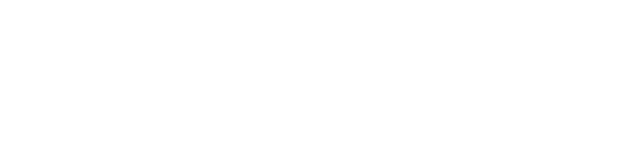
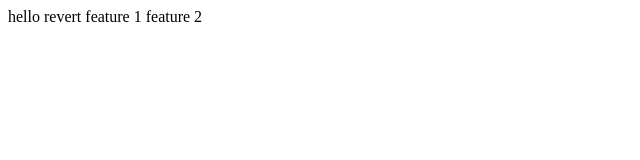
Before and after one commit to pico-inno/GitFlows, a plain HTML site: page new.html in a window 1280 px wide. Shown: the whole page, without its empty margins (0-640 px from the left). Drawn offline with Linux system fonts and the light colour scheme.

Commit message:
new changes

```diff
--- a/new.html
+++ b/new.html
@@ -6,6 +6,9 @@
     <title>Bug fix</title>
 </head>
 <body>
+    hello revert
 
+    feature 1
+    feature 2
 </body>
 </html>
```
Also changed, not shown: 1 other file.
